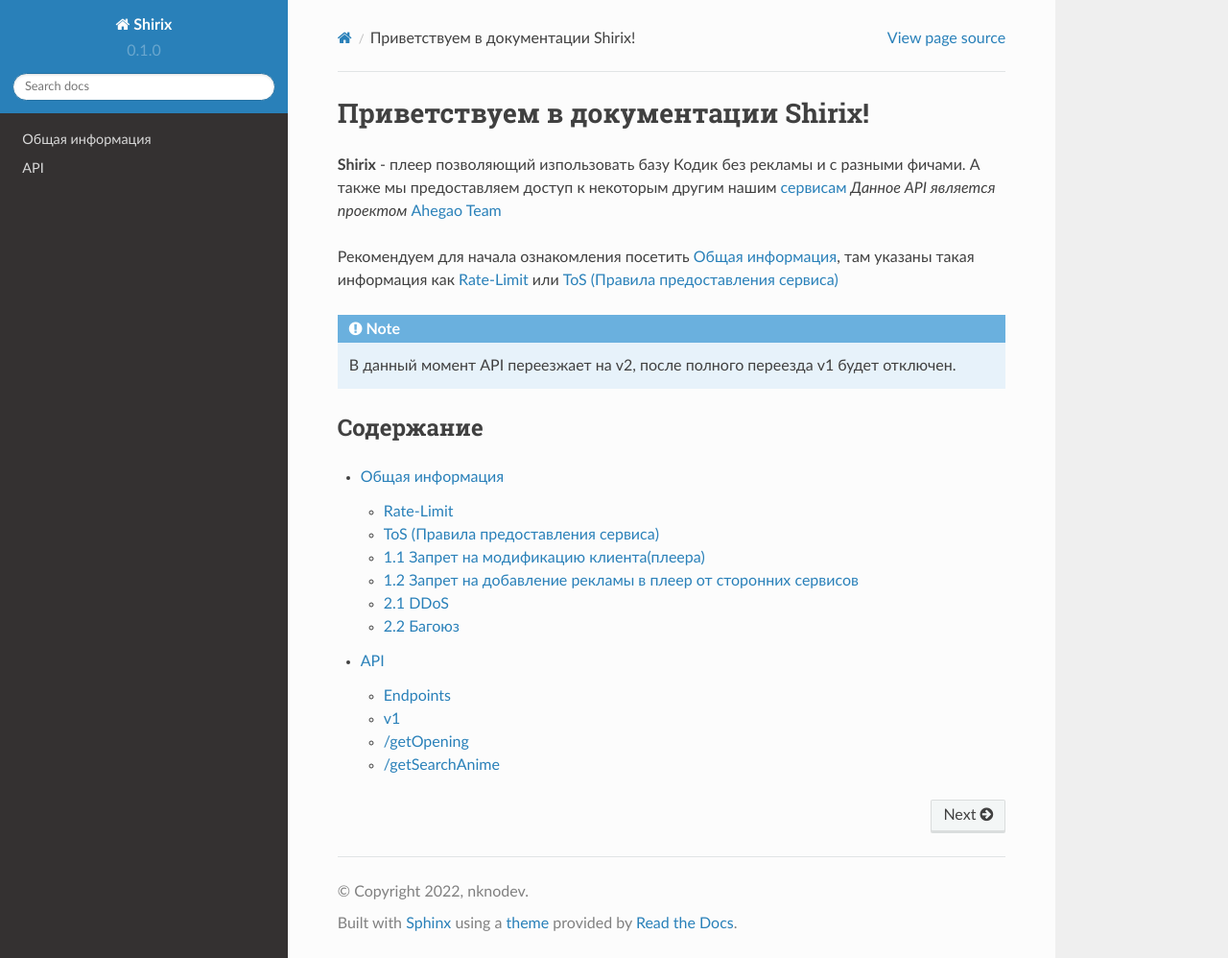
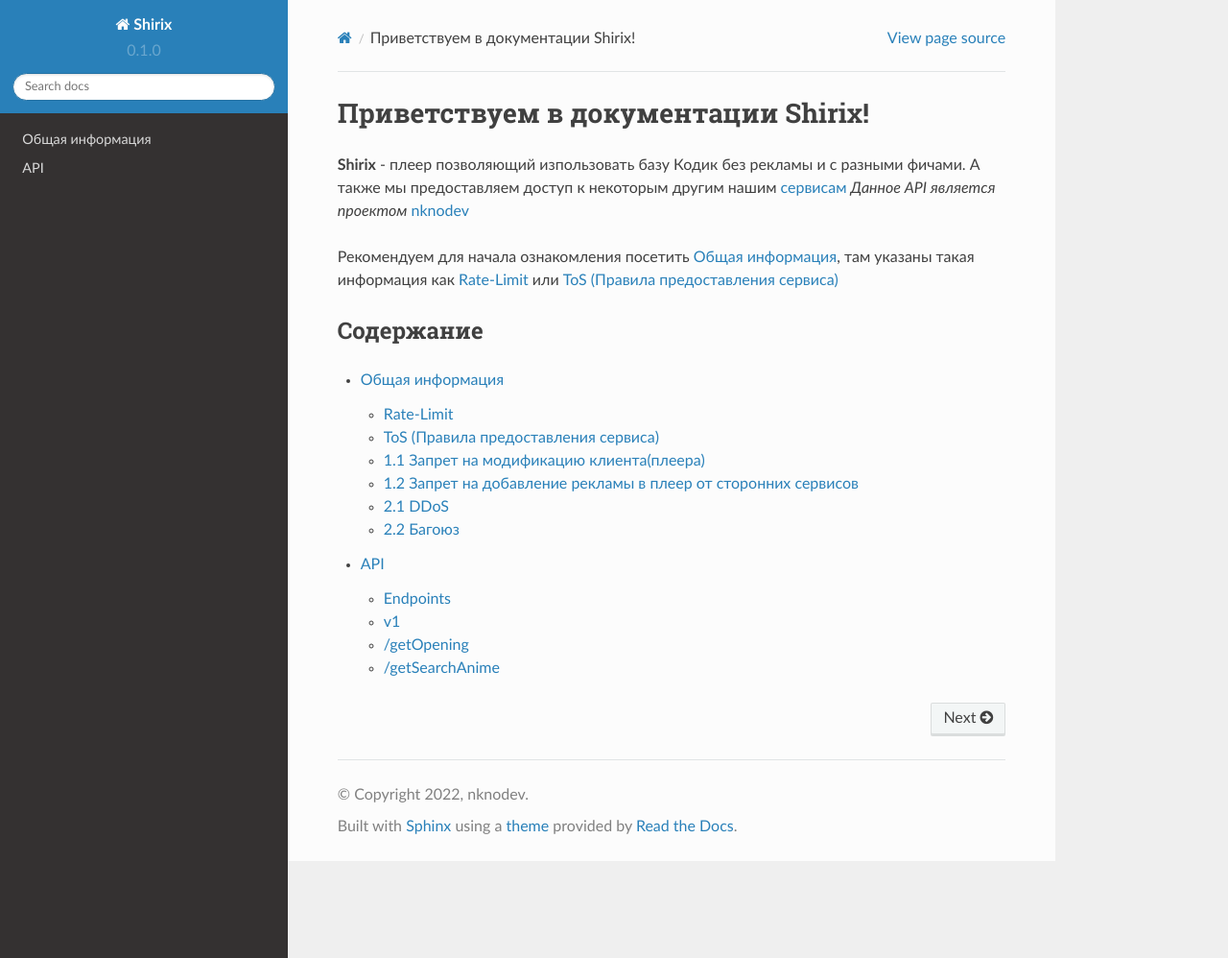
Before and after one commit to nknodev/shirix-docs, a Sphinx documentation site: the page built from docs/source/index.rst, in a window 1280 px wide and 998 px high. Shown: the whole window at 96% size. Built offline with Sphinx 7.4.7 and the Read the Docs theme 2.0.0, drawn with Linux system fonts in a browser that asks for light colours.

Commit message:
Update index.rst

```diff
--- a/docs/source/index.rst
+++ b/docs/source/index.rst
@@ -2,13 +2,11 @@
 ===================================
 
 **Shirix** - плеер позволяющий изпользовать базу Кодик без рекламы и с разными фичами.
-А также мы предоставляем доступ к некоторым другим нашим `сервисам <https://shirix.ahegao.ovh/>`_
-*Данное API является проектом* `Ahegao Team <https://ahegao.ovh/>`_
+А также мы предоставляем доступ к некоторым другим нашим `сервисам <https://shirix.nkno.site/>`_
+*Данное API является проектом* `nknodev <https://nkno.site/>`_
 
 Рекомендуем для начала ознакомления посетить :doc:`info`, там указаны такая информация как :ref:`rate` или :ref:`ok`
 
-.. note::
-      В данный момент API переезжает на v2, после полного переезда v1 будет отключен.
 
 
 Содержание
```
